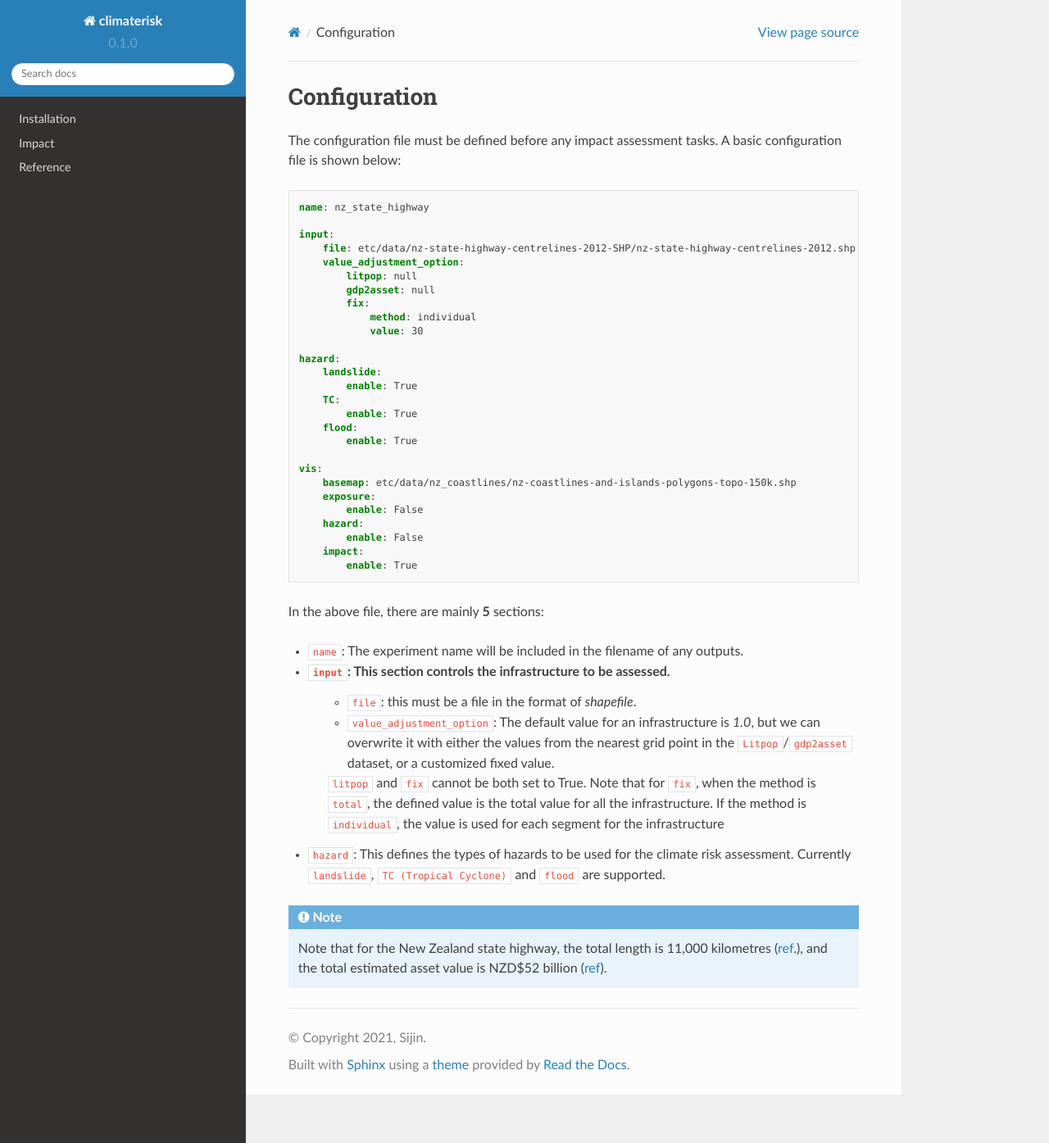
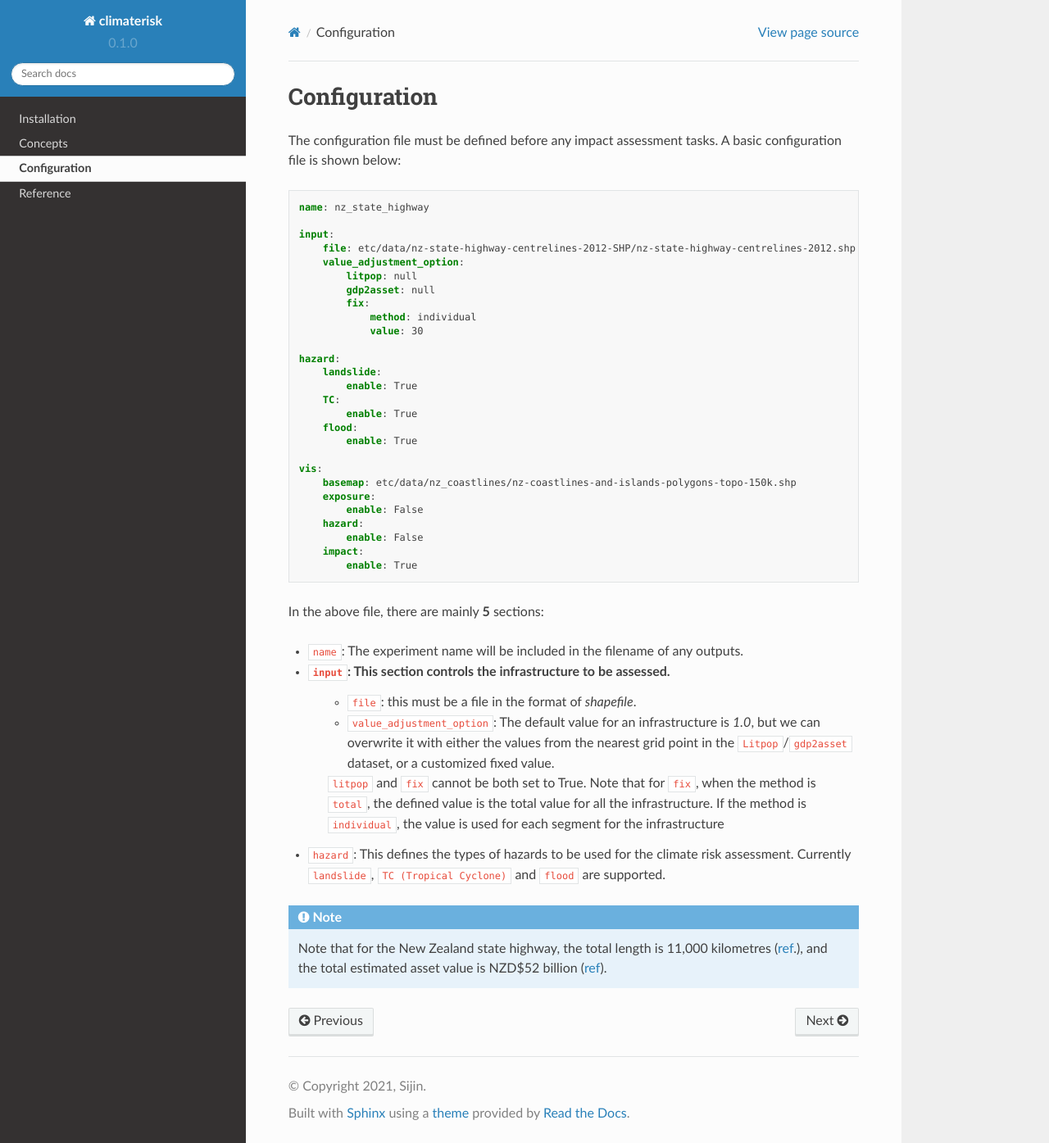
Before and after one commit to jzanetti/ClimateRisk, a Sphinx documentation site: the page built from doc/source/Cfg.rst, in a window 1280 px wide and 1395 px high. Shown: the whole window at 82% size. Built offline with Sphinx 7.4.7 and the Read the Docs theme 2.0.0, drawn with Linux system fonts in a browser that asks for light colours; pages that are not in the unit, such as notebooks, are missing from menus.

Commit message:
update doc

```diff
--- a/doc/source/index.rst
+++ b/doc/source/index.rst
@@ -22,6 +22,6 @@ Contents
 .. toctree::
 
    Installation
-   Impact
+   Concepts
+   Cfg
    Reference
-   CLIMADA
```
